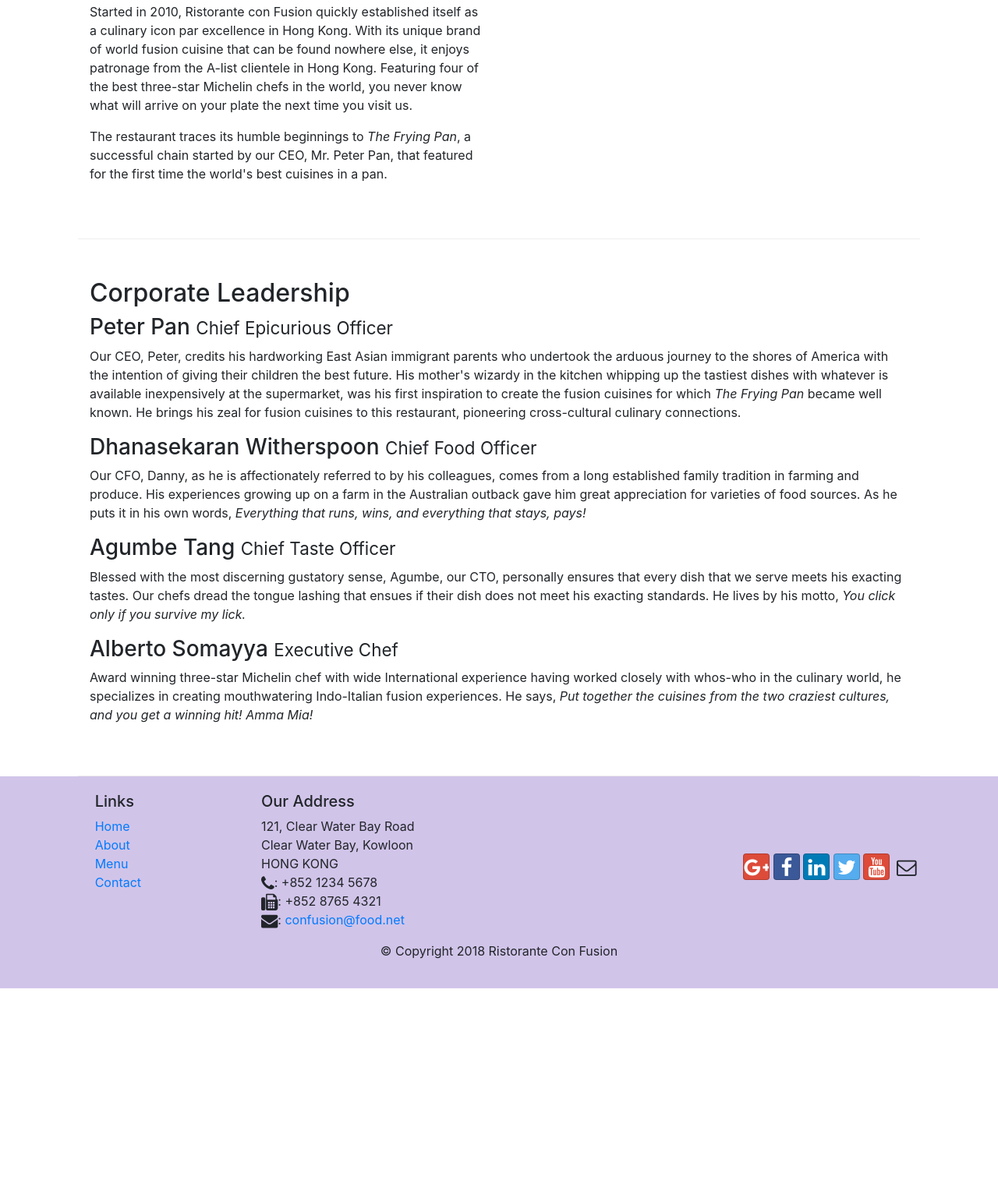
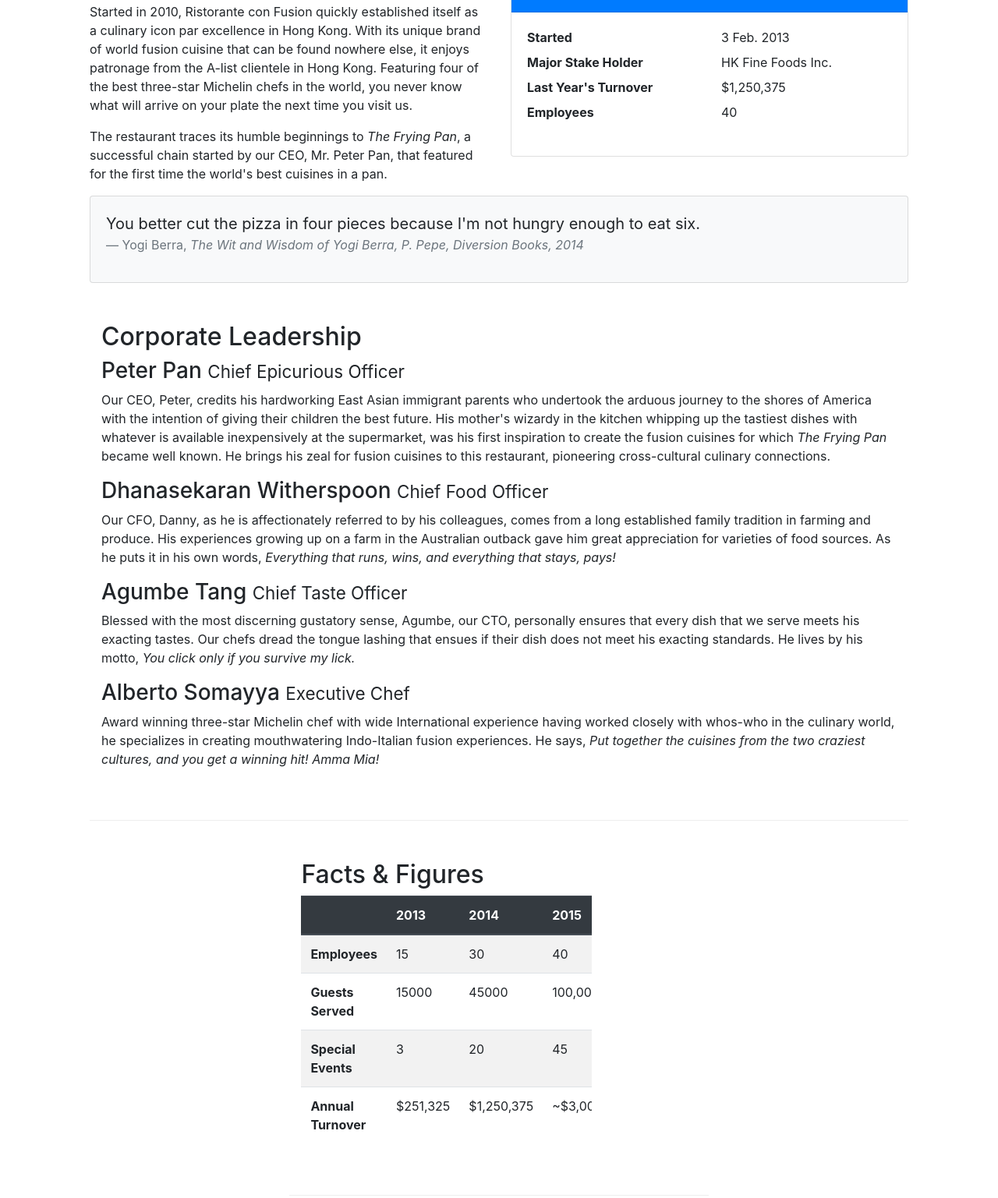
Before and after one commit to Gauravr26/Bootstrap-intro, a website: page aboutus.html in a window 1280 px wide. Shown: the part 558-2095 px from the top of the page at 78% size. Before the commit the page ends 1826 px from the top, so only its background shows below. Drawn offline with nearby package versions, Linux system fonts and the light colour scheme.

Commit message:
Images and Media

```diff
--- a/aboutus.html
+++ b/aboutus.html
@@ -23,7 +23,7 @@
             <button class="navbar-toggler" type="button" data-toggle="collapse" data-target="#Navbar">
                 <span class="navbar-toggler-icon"></span>
             </button>
-            <a class="navbar-brand mr-auto" href="./index.html">Ristorante Con Fusion</a>
+            <a class="navbar-brand mr-auto" href="./index.html"><img src="img/logo.png" height="30" width="41"></a>
             <div class="collapse navbar-collapse" id="Navbar">
                 <ul class="navbar-nav mr-auto">
                     <li class="nav-item"><a class="nav-link" href="/index.html"><span class="fa fa-home fa-lg"></span> Home</a></li>
@@ -42,7 +42,8 @@
                     <h1>Ristorante con Fusion</h1>
                     <p>We take inspiration from the World's best cuisines, and create a unique fusion experience. Our lipsmacking creations will tickle your culinary senses!</p>
                 </div>
-                <div class="col-12 col-sm">
+                <div class="col-12 col-sm align-self-center">
+                    <img src="img/logo.png" class="img-fluid">
                 </div>
             </div>
         </div>
@@ -67,10 +68,35 @@
                 <p>Started in 2010, Ristorante con Fusion quickly established itself as a culinary icon par excellence in Hong Kong. With its unique brand of world fusion cuisine that can be found nowhere else, it enjoys patronage from the A-list clientele in Hong Kong.  Featuring four of the best three-star Michelin chefs in the world, you never know what will arrive on your plate the next time you visit us.</p>
                 <p>The restaurant traces its humble beginnings to <em>The Frying Pan</em>, a successful chain started by our CEO, Mr. Peter Pan, that featured for the first time the world's best cuisines in a pan.</p>
             </div>
-            <div>
+            <div class="col-12 col-sm-6">
+                <div class="card">
+                    <h3 class="card-header bg-primary text-white">Facts At a Glance</h3>
+                    <div class="card-body">
+                        <dl class="row">
+                            <dt class="col-6">Started</dt>
+                            <dd class="col-6">3 Feb. 2013</dd>
+                            <dt class="col-6">Major Stake Holder</dt>
+                            <dd class="col-6">HK Fine Foods Inc.</dd>
+                            <dt class="col-6">Last Year's Turnover</dt>
+                            <dd class="col-6">$1,250,375</dd>
+                            <dt class="col-6">Employees</dt>
+                            <dd class="col-6">40</dd>
+                        </dl>
+                    </div>
+                </div>
             </div>
-        </div>
-       </div>
+            <div class="col-12">
+                <div class="card card-body bg-light">
+                    <blockquote class="blockquote">
+                        <p class="mb-0">You better cut the pizza in four pieces because
+                            I'm not hungry enough to eat six.</p>
+                        <footer class="blockquote-footer">Yogi Berra,
+                            <cite title="Source Title">The Wit and Wisdom of Yogi Berra,
+                            P. Pepe, Diversion Books, 2014</cite>
+                        </footer>
+                    </blockquote>
+                </div>
+            </div>
 
 
        <div class="container">
@@ -89,6 +115,52 @@
        </div>
        </div>
 
+       <div class="row row-content">
+           <div class="col-12 col-sm-9">
+               <h2>Facts &amp; Figures</h2>
+               <div class="table-responsive">
+                   <table class="table table-striped">
+                       <thead class="thead-dark">
+                           <tr>
+                               <th>&nbsp;</th>
+                               <th>2013</th>
+                               <th>2014</th>
+                               <th>2015</th>
+                           </tr>
+                       </thead>
+                       <tbody>
+                           <tr>
+                               <th>Employees</th>
+                               <td>15</td>
+                               <td>30</td>
+                               <td>40</td>
+                           </tr>
+                           <tr>
+                               <th>Guests Served</th>
+                               <td>15000</td>
+                               <td>45000</td>
+                               <td>100,000</td>
+                           </tr>
+                           <tr>
+                               <th>Special Events</th>
+                               <td>3</td>
+                               <td>20</td>
+                               <td>45</td>
+                           </tr>
+                           <tr>
+                               <th>Annual Turnover</th>
+                               <td>$251,325</td>
+                               <td>$1,250,375</td>
+                               <td>~$3,000,000</td>
+                           </tr>
+                       </tbody>
+                   </table>
+               </div>
+           </div>
+           <div class="col-12 col-sm-3">
+
+           </div>
+       </div>
     </div>
 
     <footer class="footer">
```
Also changed, not shown: contactus.html (+3 -2 lines), index.html (+17 -6 lines), img/alberto.png (added), img/buffet.png (added), img/logo.png (added), img/uthappizza.png (added), 1 other file.
